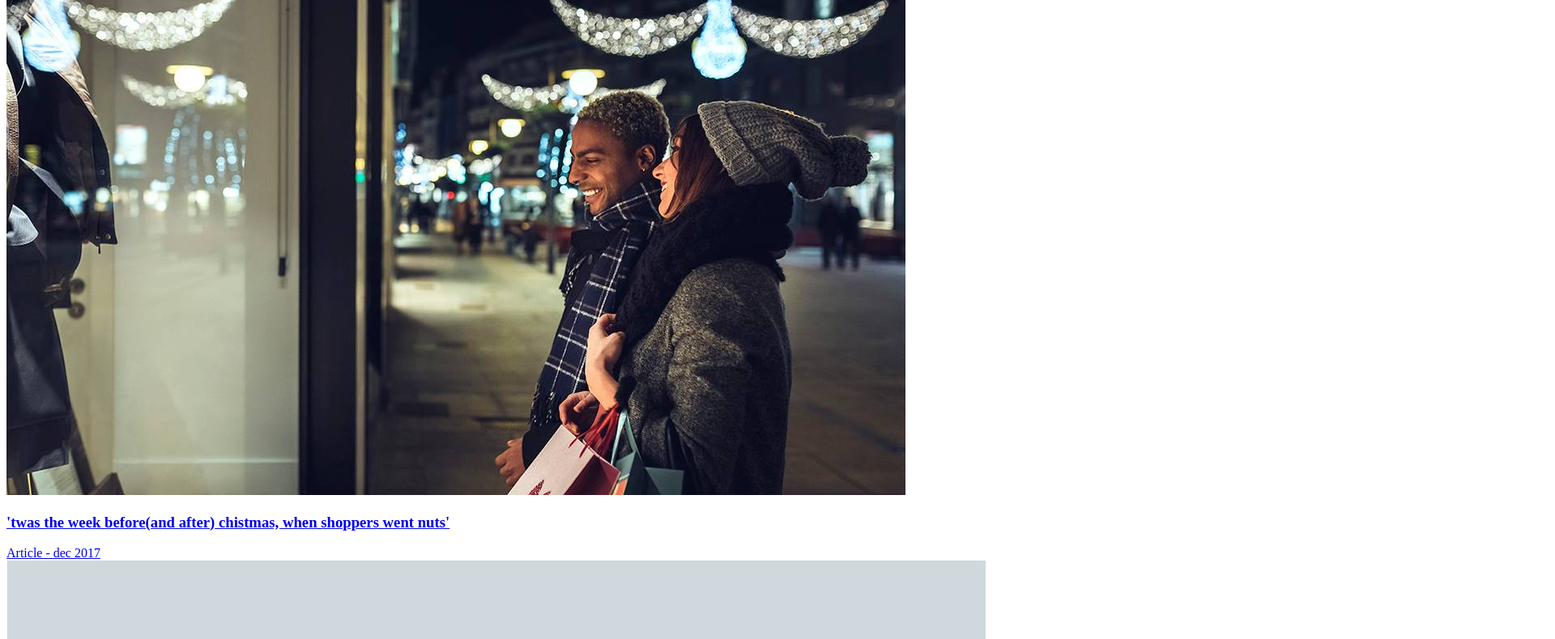
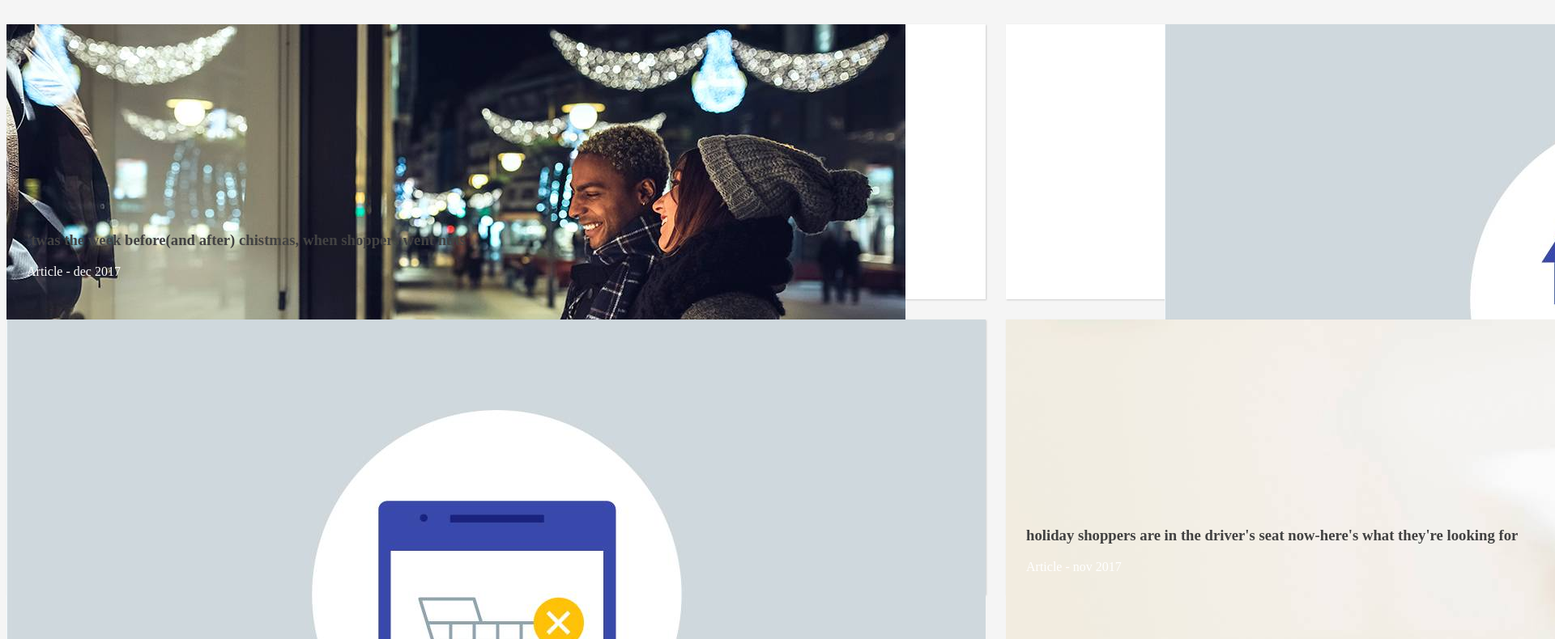
Before and after one commit to ceddy9176/think-with-google, a plain HTML site: page index.html in a window 1280 px wide. Shown: the part 79-869 px from the top of the page at 81% size, 1920 px wide, since content can reach past the window. Drawn offline with Linux system fonts and the light colour scheme.

Commit message:
add styling to body and start stylesing to grid

```diff
--- /dev/null
+++ b/css/styles.css
@@ -0,0 +1,68 @@
+* {
+  box-sizing: border-box;
+}
+
+body {
+  background-color: #f5f5f5;
+  color: #757575;
+}
+
+h2 {
+  font-size: 2em;
+  margin-bottom: 45px;
+}
+
+h3 {
+  color:#424242;
+  position: relative;
+}
+
+a {
+  text-decoration: none;
+}
+
+.container {
+  width: 95%;
+  max-width: 1380px;
+  margin: auto;
+}
+
+.grid {
+  display: grid;
+  grid-template-columns: 1fr 1fr 1fr 1fr;
+  grid-gap: 25px;
+}
+
+.grid-item {
+  background: white;
+  position: relative;
+  display: flex;
+  flex-direction: column;
+  justify-content: space-between;
+  height: 340px;
+  box-shadow: 1px 1px 2px #0000002b;
+}
+
+.grid-content {
+  padding: 25px;
+  flex-grow: 1;
+  display: flex;
+  flex-direction: column;
+  justify-content: space-between;
+}
+
+.center {
+  text-align: center;
+}
+
+#ltas .item .grid-content {
+  position: absolute;
+  top: 0;
+  height: 100%;
+  width: 100%;
+  display: flex;
+  flex-direction: column;
+  justify-content: flex-end;
+  color: white;
+  z-index: 1;
+}
--- a/index.html
+++ b/index.html
@@ -4,6 +4,7 @@
     <meta charset="utf-8">
     <meta name="viewport" content="width=device-width, initial-scale=1">
     <link href="img/google-favicon.ico" rel="icon">
+    <link href="css/styles.css" rel="stylesheet">
     <title>Think with Google</title>
   </head>
   <body>
@@ -23,7 +24,7 @@
               </div>
             </a>
           </div>
-          <div class="grid-item-center">
+          <div class="grid-item center">
             <a href="#" class="grid-image">
               <img src="img/whats-missing-thumbnail.jpg" alt="">
             </a>
@@ -34,7 +35,7 @@
               </div>
             </a>
           </div>
-          <div class="grid-item-center">
+          <div class="grid-item center">
             <a href="#" class="grid-image">
               <img src="img/automotive-dealer-thumbnail.jpg" alt="">
             </a>
@@ -45,7 +46,7 @@
               </div>
             </a>
           </div>
-          <div class="grid-item-center">
+          <div class="grid-item center">
             <a href="#" class="grid-image">
               <img src="img/yoplait-case-study-thumbnail.jpg" alt="">
             </a>
@@ -56,9 +57,9 @@
               </div>
             </a>
           </div>
-          <div class="grid-item-center">
+          <div class="grid-item center">
             <a href="#" class="grid-image">
-              <img src="img/analyze-everthing-thumbnail.jpg" alt="">
+              <img src="img/analyze-everything-thumbnail.jpg" alt="">
             </a>
             <a href="#" class="grid-content">
               <h3>are you worth it? your customer wants to know</h3>
```
